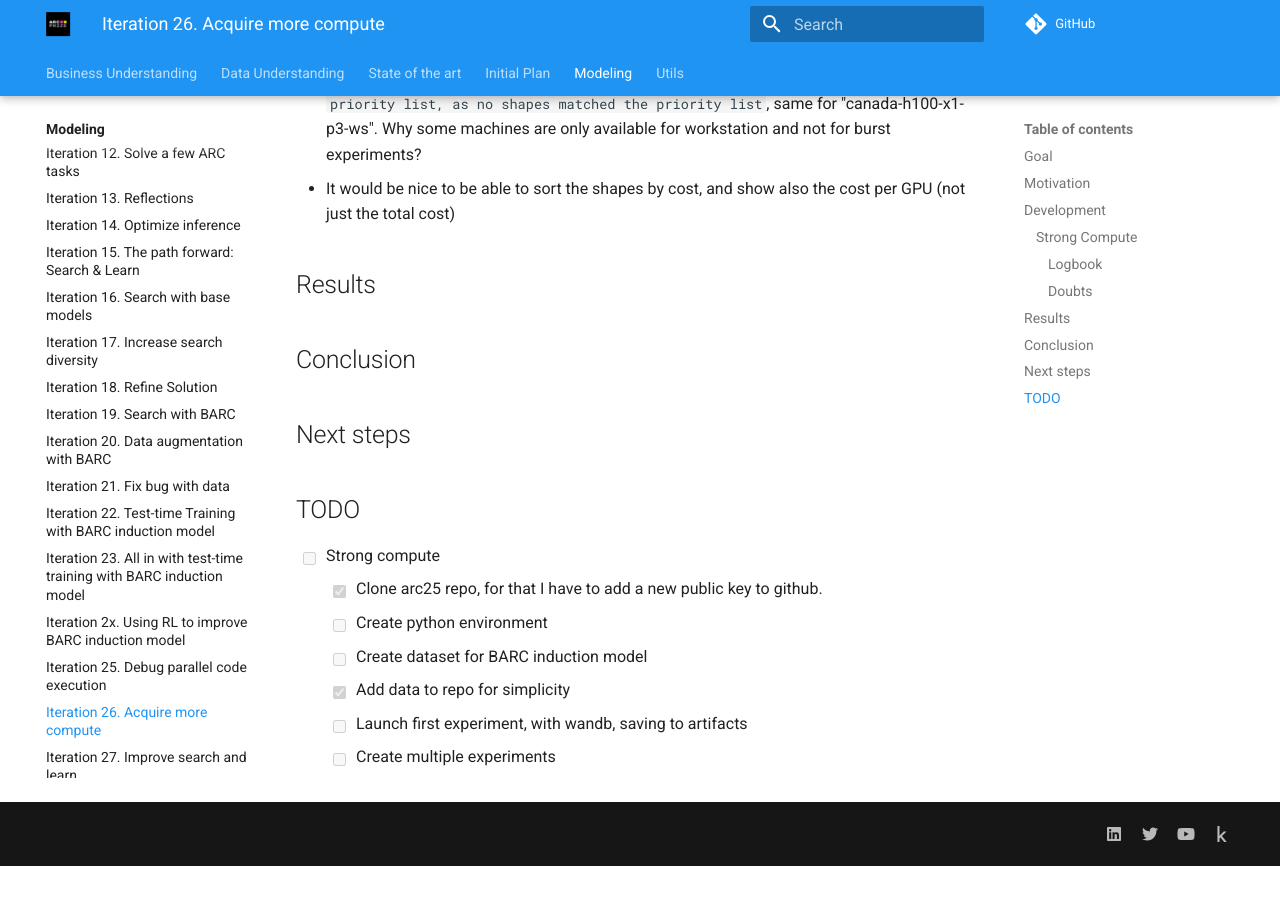
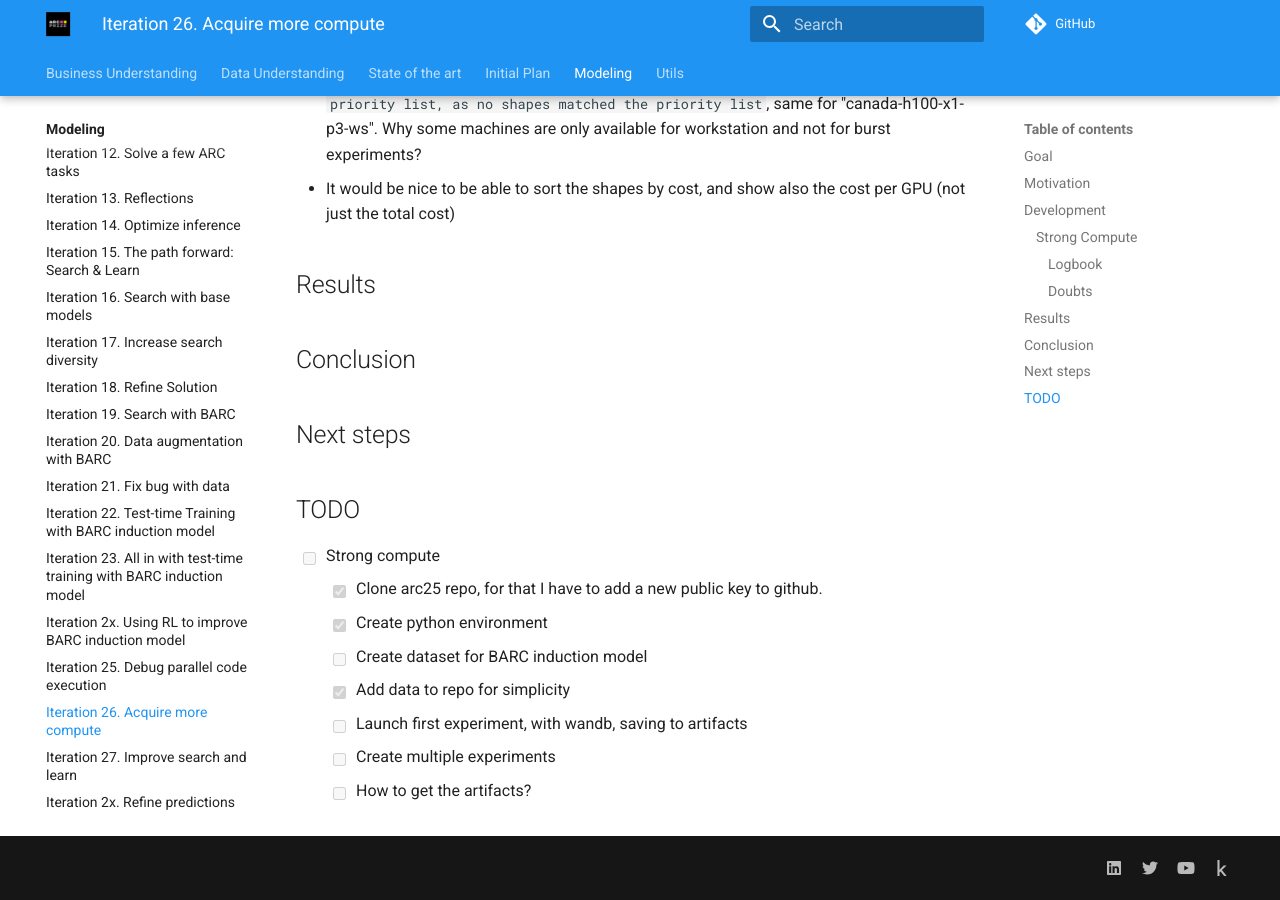
Before and after one commit to ironbar/arc25, an MkDocs documentation site: the page built from docs/modeling/Iteration_26_more_compute.md, in a window 1280 px wide and 900 px high, scrolled down 2607 px. Built offline with MkDocs 1.6.1 and Material for MkDocs 9.7.7, drawn with Linux system fonts in a browser that asks for light colours; comment, search, counter and statistics services are not loaded; before the commit the page ends 3473 px from its top, so only the background shows below that.

Commit message:
added todo

```diff
--- a/docs/modeling/Iteration_26_more_compute.md
+++ b/docs/modeling/Iteration_26_more_compute.md
@@ -104,8 +104,9 @@
 
 - [ ] Strong compute
   - [x] Clone arc25 repo, for that I have to add a new public key to github.
-  - [ ] Create python environment
+  - [x] Create python environment
   - [ ] Create dataset for BARC induction model
   - [x] Add data to repo for simplicity
   - [ ] Launch first experiment, with wandb, saving to artifacts
   - [ ] Create multiple experiments
+  - [ ] How to get the artifacts?
```
